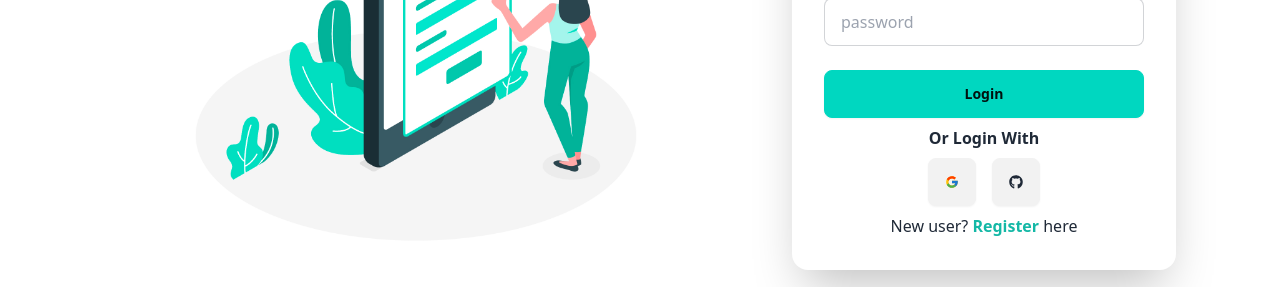
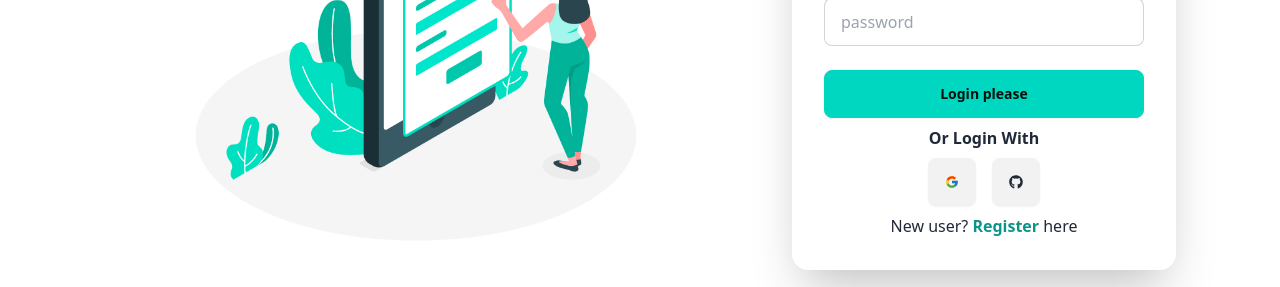
Before and after one commit to Afsana-Tasnim-Juha/Community_Food_Redistribution_Platform, a React (Vite) app: page /Login in a window 1280 px wide. Shown: the part 440-727 px from the top of the page. Built offline with nearby package versions, Linux system fonts and the light colour scheme; no server answers.

Commit message:
first commit

```diff
--- a/src/Pages/Login/Login.jsx
+++ b/src/Pages/Login/Login.jsx
@@ -85,7 +85,7 @@ const Login = () => {
                                 </div>
                                 <div className="form-control mt-6">
 
-                                    <input className="btn btn-accent" type="submit" value="Login" />
+                                    <input className="btn btn-accent" type="submit" value="Login please" />
                                 </div>
                             </form>
                             <div >
@@ -94,7 +94,7 @@ const Login = () => {
                                     <button onClick={handleGoogleSignIn} className='btn'> <FcGoogle /></button>
                                     <button className='btn'> <FaGithub /></button>
                                 </div>
-                                <p className='mt-2 text-center'>New user? <Link to="/Registration"><span className='text-teal-500 font-bold'>Register</span> here</Link></p>
+                                <p className='mt-2 text-center'>New user? <Link to="/Registration"><span className='text-teal-600 font-bold'>Register</span> here</Link></p>
                             </div>
                         </div>
                     </div>
```
